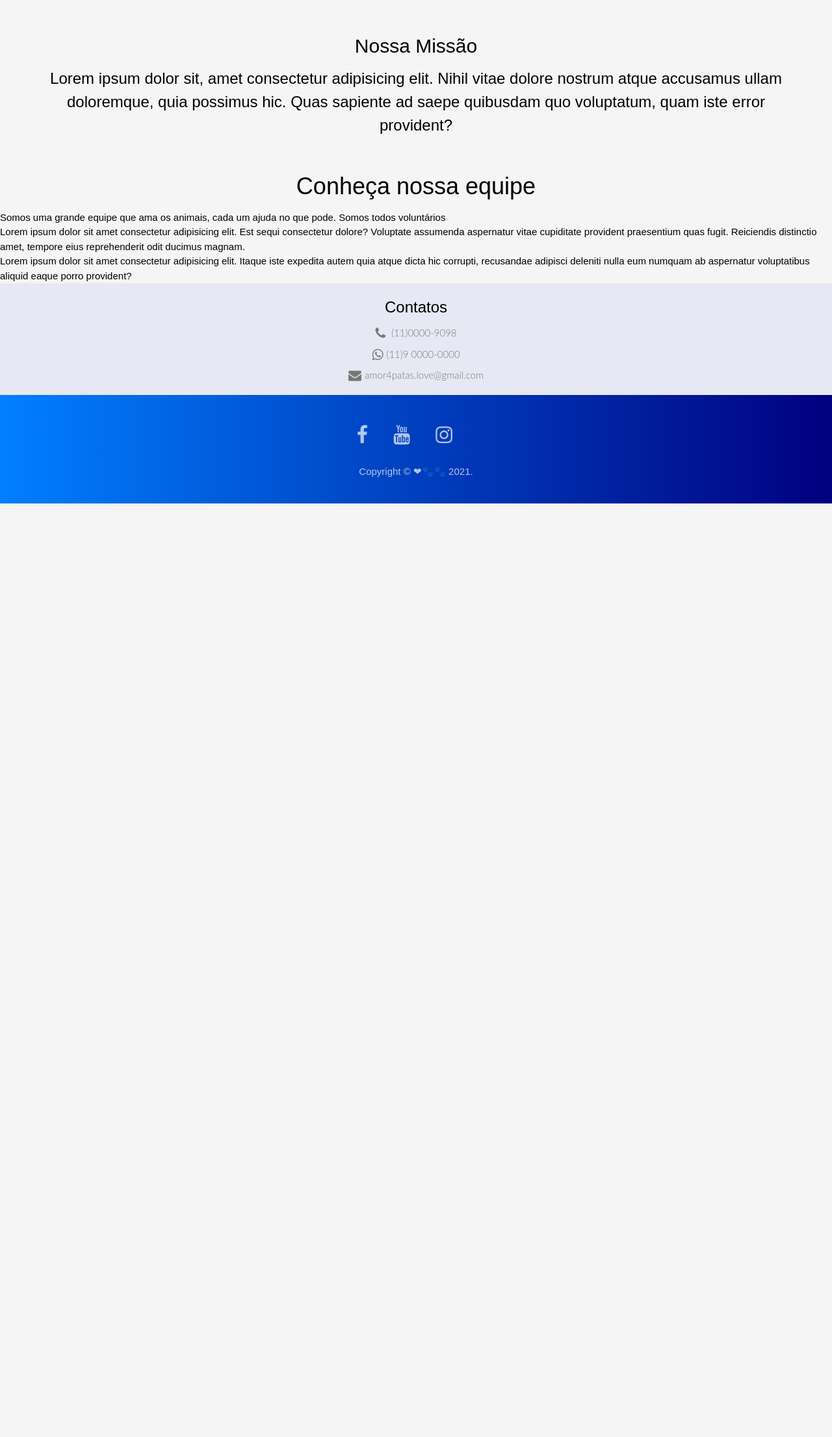
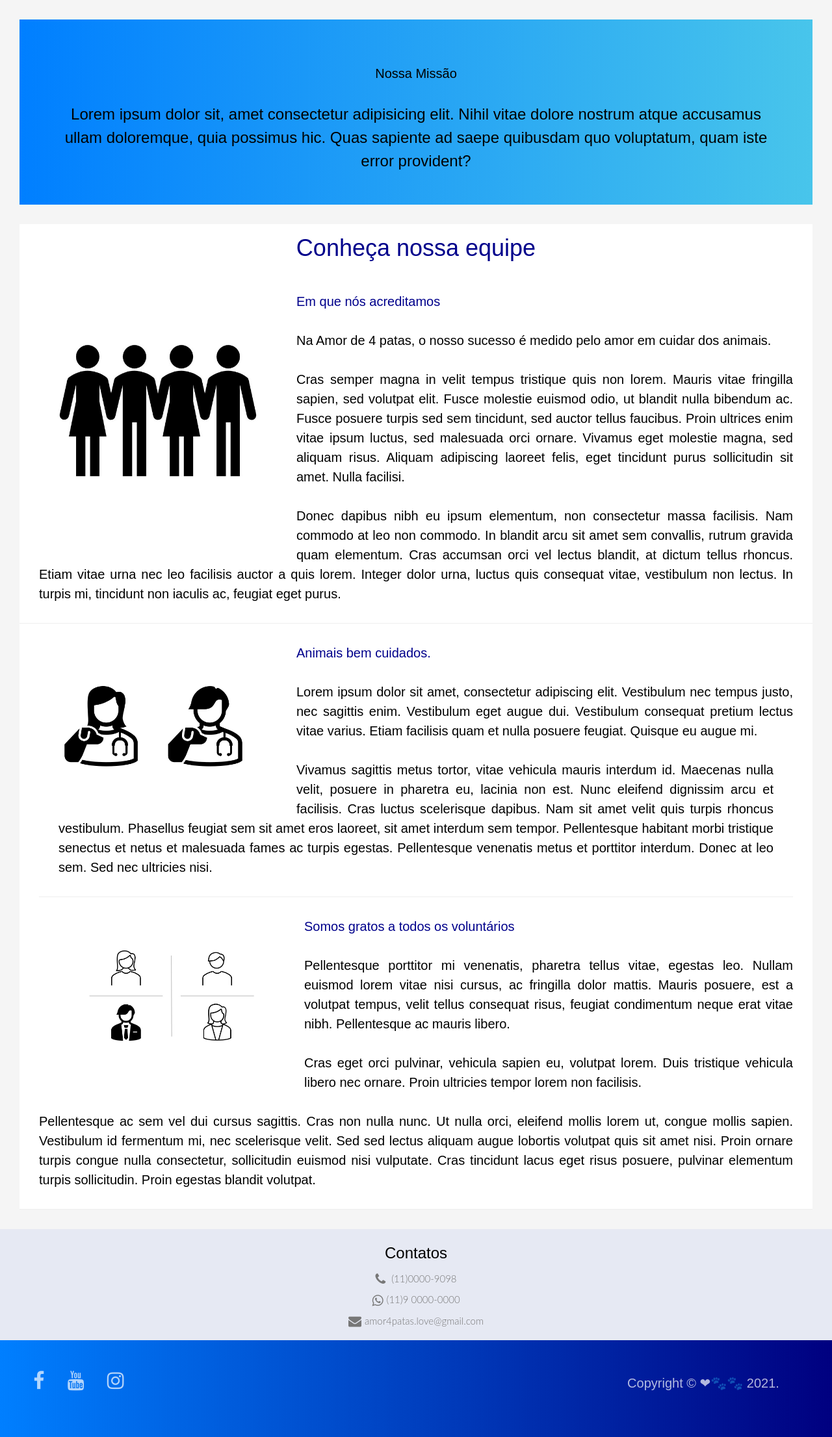
Before and after one commit to Grupo7ETEC/TCC-ETEC-Grupo7, a PHP site: page /equipe.html in a window 1280 px wide. Shown: the part 133-2345 px from the top of the page at 65% size. Before the commit the page ends 908 px from the top, so only its background shows below. Run offline with PHP 8.4, Linux system fonts and the light colour scheme; some libraries are stand-ins or nearby versions.

Commit message:
formatar
formatação

```diff
--- a/animais.html
+++ b/animais.html
@@ -28,7 +28,7 @@
             color: black;
             opacity: 1
         }
-    </style>
+      </style>
 
 </head>
 
--- a/equipe.html
+++ b/equipe.html
@@ -11,7 +11,25 @@
     <link rel="shortcut icon" href="icones/favicon.ico" type="image/x-icon">
     <link href="https://fonts.googleapis.com/css2?family=Lato:400,300,700" rel="stylesheet" type="text.css">
     <link rel="stylesheet" href="estilos.css">
+    <style>
+        main img {
+            float: left;
+            margin: 30px 30px 30px 30px;
+            padding: 10px;
+            width: 30%;
+            height: auto;
+        }
 
+        p, h2 {
+            text-align: justify;
+            font-size: 20px;
+            margin: 30px;
+        }
+        main {
+            background-color: white;
+            margin: 30px;
+        }
+    </style>
 </head>
 
 <body>
@@ -44,13 +62,60 @@
     </div>
     <!--Conteúdo-->
     <main>
-        <h1 class="w3-center">Conheça nossa equipe</h1>
-        <p>Somos uma grande equipe que ama os animais, cada um ajuda no que pode. Somos todos voluntários</p>
-        <p>Lorem ipsum dolor sit amet consectetur adipisicing elit. Est sequi consectetur dolore? Voluptate assumenda
-            aspernatur vitae cupiditate provident praesentium quas fugit. Reiciendis distinctio amet, tempore eius
-            reprehenderit odit ducimus magnam. <br> Lorem ipsum dolor sit amet consectetur adipisicing elit. Itaque iste
-            expedita autem quia atque dicta hic corrupti, recusandae adipisci deleniti nulla eum numquam ab aspernatur
-            voluptatibus aliquid eaque porro provident?</p>
+
+         <div class="w3-container w3-center">
+            <h1 style="color: darkblue;"> Conheça nossa equipe</h1>
+        </div>
+        <img src="equipe/equipe.jpg" alt="Foto da Equipe">
+        <p style="color:darkblue">Em que nós acreditamos</p>
+            <p>Na Amor de 4 patas, o nosso sucesso é medido pelo amor em cuidar dos animais.</p>
+
+        <p>Cras semper magna in velit tempus tristique quis non lorem. Mauris vitae fringilla sapien, sed volutpat elit.
+            Fusce molestie euismod odio, ut blandit nulla bibendum ac. Fusce posuere turpis sed sem tincidunt, sed
+            auctor tellus faucibus. Proin ultrices enim vitae ipsum luctus, sed malesuada orci ornare. Vivamus eget
+            molestie magna, sed aliquam risus. Aliquam adipiscing laoreet felis, eget tincidunt purus sollicitudin sit
+            amet. Nulla facilisi.</p>
+
+
+        <p>Donec dapibus nibh eu ipsum elementum, non consectetur massa facilisis. Nam commodo at leo non commodo. In
+            blandit arcu sit amet sem convallis, rutrum gravida quam elementum. Cras accumsan orci vel lectus blandit,
+            at dictum tellus rhoncus. Etiam vitae urna nec leo facilisis auctor a quis lorem. Integer dolor urna, luctus
+            quis consequat vitae, vestibulum non lectus. In turpis mi, tincidunt non iaculis ac, feugiat eget purus.
+        </p>
+
+
+        <hr>
+
+
+
+        <img src="equipe/veterinarios.JPG" alt="veterinários">
+
+        <h2 style="color:darkblue">Animais bem cuidados.<h2>
+            Lorem ipsum dolor sit amet, consectetur adipiscing elit. Vestibulum nec tempus justo, nec sagittis enim.
+            Vestibulum eget augue dui. Vestibulum consequat pretium lectus vitae varius. Etiam facilisis quam et nulla
+            posuere feugiat. Quisque eu augue mi. </p>
+
+        <p>Vivamus sagittis metus tortor, vitae vehicula mauris interdum id. Maecenas nulla velit, posuere in pharetra
+            eu, lacinia non est. Nunc eleifend dignissim arcu et facilisis. Cras luctus scelerisque dapibus. Nam sit
+            amet velit quis turpis rhoncus vestibulum. Phasellus feugiat sem sit amet eros laoreet, sit amet interdum
+            sem tempor. Pellentesque habitant morbi tristique senectus et netus et malesuada fames ac turpis egestas.
+            Pellentesque venenatis metus et porttitor interdum. Donec at leo sem. Sed nec ultricies nisi. </p>
+
+        <hr>
+
+        <img src="equipe/equipe1.JPG" alt="voluntários">
+        <h2 style="color:darkblue">Somos gratos a todos os voluntários</h2>
+        <p>Pellentesque porttitor mi venenatis, pharetra tellus vitae, egestas leo. Nullam euismod lorem vitae nisi
+            cursus, ac fringilla dolor mattis. Mauris posuere, est a volutpat tempus, velit tellus consequat risus,
+            feugiat condimentum neque erat vitae nibh. Pellentesque ac mauris libero.</p>
+        <p>Cras eget orci pulvinar, vehicula sapien eu, volutpat lorem. Duis tristique vehicula libero nec ornare. Proin
+            ultricies tempor lorem non facilisis. </p>
+        <p>Pellentesque ac sem vel dui cursus sagittis. Cras non nulla nunc. Ut nulla orci, eleifend mollis lorem ut,
+            congue mollis sapien. Vestibulum id fermentum mi, nec scelerisque velit. Sed sed lectus aliquam augue
+            lobortis volutpat quis sit amet nisi. Proin ornare turpis congue nulla consectetur, sollicitudin euismod
+            nisi vulputate. Cras tincidunt lacus eget risus posuere, pulvinar elementum turpis sollicitudin. Proin
+            egestas blandit volutpat.</p>
+        <hr>
     </main>
     <!--Outras informações-->
     <section>
--- a/estilos.css
+++ b/estilos.css
@@ -16,7 +16,9 @@
   }
     body {
         background-color: #f5f5f5;
-    }
+        margin-left: auto;
+        margin-right: auto;
+}
     a {
         text-align: none;
     }
@@ -117,24 +119,27 @@
 }
 /*BANNER*/
 .banner{
-    width: 100%;
     float: left;
     text-align: center;
     padding: 3% 4%;
+    background: linear-gradient(to right,#007fff,#48c5eb);
+    margin: 30px 30px 30px 30px;
+}
+.banner h2 {
+    text-align: center;
 }
 /*RODAPÉ*/
 .rodape {
     width: 100%;
     float: left;
-     padding: 3% 4%;
-    text-align: center;
+    padding: 3% 4%;
     background: linear-gradient(to right,#007fff,#000080);
  }
 .social-icons a {
     font-size: 2em;
     color:rgba(255, 255,255, 0.7);
     margin-right: 3%;
-    float:center;
+    float:left;
 }
 
 .btn-facebook:hover {
@@ -147,9 +152,9 @@
     color:#c4302b;
 }
 .copyright {
-    margin-top: 2%;
+    margin-top:1%;
     color:rgba(255, 255,255, 0.7);
-    text-align: center;
+    text-align: right;
 }
 /*SECTION*/
 section {
```
Also changed, not shown: equipe/equipe.jpg (added), equipe/equipe1.JPG (added), equipe/veterinarios.JPG (added). Lines whose indentation alone changed are shown as unchanged.
